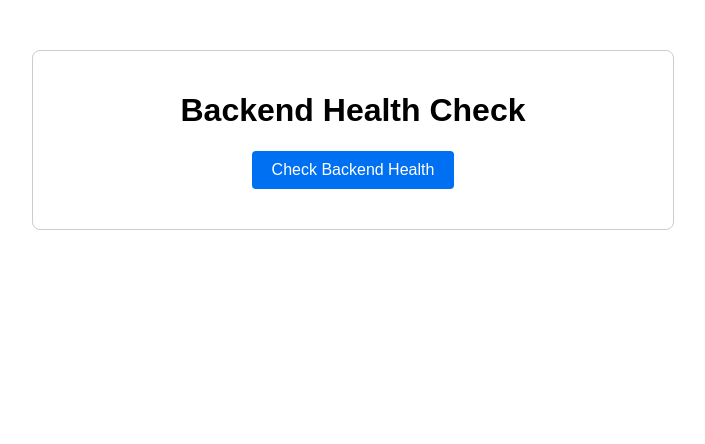
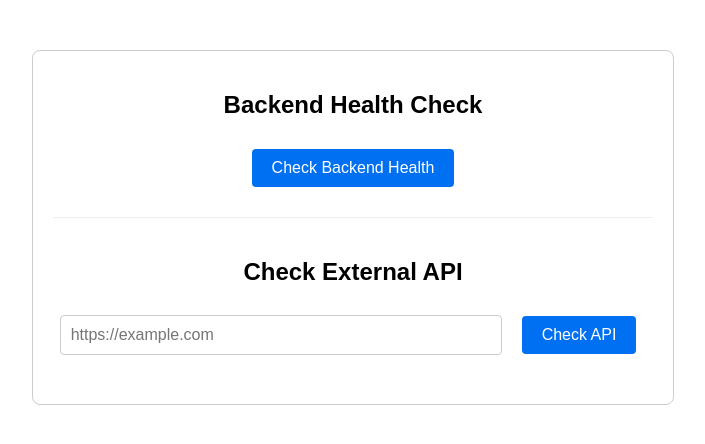
Before and after one commit to khalidGir/SimpleApp, a React (Vite) app in the folder frontend/: page / in a window 1280 px wide. Shown: the top 444 px of the page, without its empty margins (287-992 px from the left). Built offline with nearby package versions, Linux system fonts and the light colour scheme.

Commit message:
add API check UI

```diff
--- a/frontend/src/App.jsx
+++ b/frontend/src/App.jsx
@@ -1,9 +1,27 @@
-import React, { useState } from 'react';
+import React, { useState, useEffect } from 'react';
 
 function App() {
+  // Existing Health Check State
   const [healthData, setHealthData] = useState(null);
   const [loading, setLoading] = useState(false);
   const [error, setError] = useState(null);
+
+  // New URL Check State
+  const [targetUrl, setTargetUrl] = useState('');
+  const [checkResult, setCheckResult] = useState(null);
+  const [checkLoading, setCheckLoading] = useState(false);
+  const [checkError, setCheckError] = useState(null);
+
+  useEffect(() => {
+    const savedResult = localStorage.getItem('lastCheckResult');
+    if (savedResult) {
+      try {
+        setCheckResult(JSON.parse(savedResult));
+      } catch (e) {
+        console.error("Failed to parse saved result", e);
+      }
+    }
+  }, []);
 
   const checkHealth = async () => {
     setLoading(true);
@@ -22,6 +40,40 @@ function App() {
     }
   };
 
+  const checkApi = async () => {
+    if (!targetUrl.startsWith('https://')) {
+      setCheckError('URL must start with https://');
+      return;
+    }
+
+    setCheckLoading(true);
+    setCheckError(null);
+    setCheckResult(null);
+
+    try {
+      const response = await fetch('https://simpleapp-gp8l.onrender.com/check', {
+        method: 'POST',
+        headers: {
+          'Content-Type': 'application/json',
+        },
+        body: JSON.stringify({ url: targetUrl }),
+      });
+
+      if (!response.ok) {
+        const errData = await response.json().catch(() => ({}));
+        throw new Error(errData.error || `HTTP error! status: ${response.status}`);
+      }
+
+      const data = await response.json();
+      setCheckResult(data);
+      localStorage.setItem('lastCheckResult', JSON.stringify(data));
+    } catch (e) {
+      setCheckError(e.message);
+    } finally {
+      setCheckLoading(false);
+    }
+  };
+
   const containerStyle = {
     fontFamily: 'Arial, sans-serif',
     maxWidth: '600px',
@@ -32,6 +84,12 @@ function App() {
     borderRadius: '8px'
   };
 
+  const sectionStyle = {
+    marginBottom: '40px',
+    borderBottom: '1px solid #eee',
+    paddingBottom: '20px'
+  };
+
   const buttonStyle = {
     padding: '10px 20px',
     fontSize: '16px',
@@ -40,7 +98,16 @@ function App() {
     color: 'white',
     border: 'none',
     borderRadius: '4px',
-    marginBottom: '20px'
+    margin: '10px'
+  };
+
+  const inputStyle = {
+    padding: '10px',
+    fontSize: '16px',
+    width: '70%',
+    borderRadius: '4px',
+    border: '1px solid #ccc',
+    marginRight: '10px'
   };
 
   const infoStyle = {
@@ -53,7 +120,8 @@ function App() {
 
   return (
     <div style={containerStyle}>
-      <h1>Backend Health Check</h1>
+      <div style={sectionStyle}>
+        <h2>Backend Health Check</h2>
         <button onClick={checkHealth} style={buttonStyle} disabled={loading}>
           {loading ? 'Checking...' : 'Check Backend Health'}
         </button>
@@ -71,6 +139,37 @@ function App() {
           </div>
         )}
       </div>
+
+      <div>
+        <h2>Check External API</h2>
+        <div style={{ marginBottom: '20px' }}>
+          <input
+            type="text"
+            placeholder="https://example.com"
+            value={targetUrl}
+            onChange={(e) => setTargetUrl(e.target.value)}
+            style={inputStyle}
+          />
+          <button onClick={checkApi} style={buttonStyle} disabled={checkLoading}>
+            {checkLoading ? 'Checking...' : 'Check API'}
+          </button>
+        </div>
+
+        {checkError && (
+          <div style={{ color: 'red', marginTop: '10px' }}>
+            Error: {checkError}
+          </div>
+        )}
+
+        {checkResult && (
+          <div style={infoStyle}>
+            <p><strong>Status Code:</strong> {checkResult.status}</p>
+            <p><strong>Response Time:</strong> {checkResult.responseTimeMs} ms</p>
+            <p><strong>Timestamp:</strong> {checkResult.timestamp}</p>
+          </div>
+        )}
+      </div>
+    </div>
   );
 }
 
```
Lines whose indentation alone changed are shown as unchanged.
